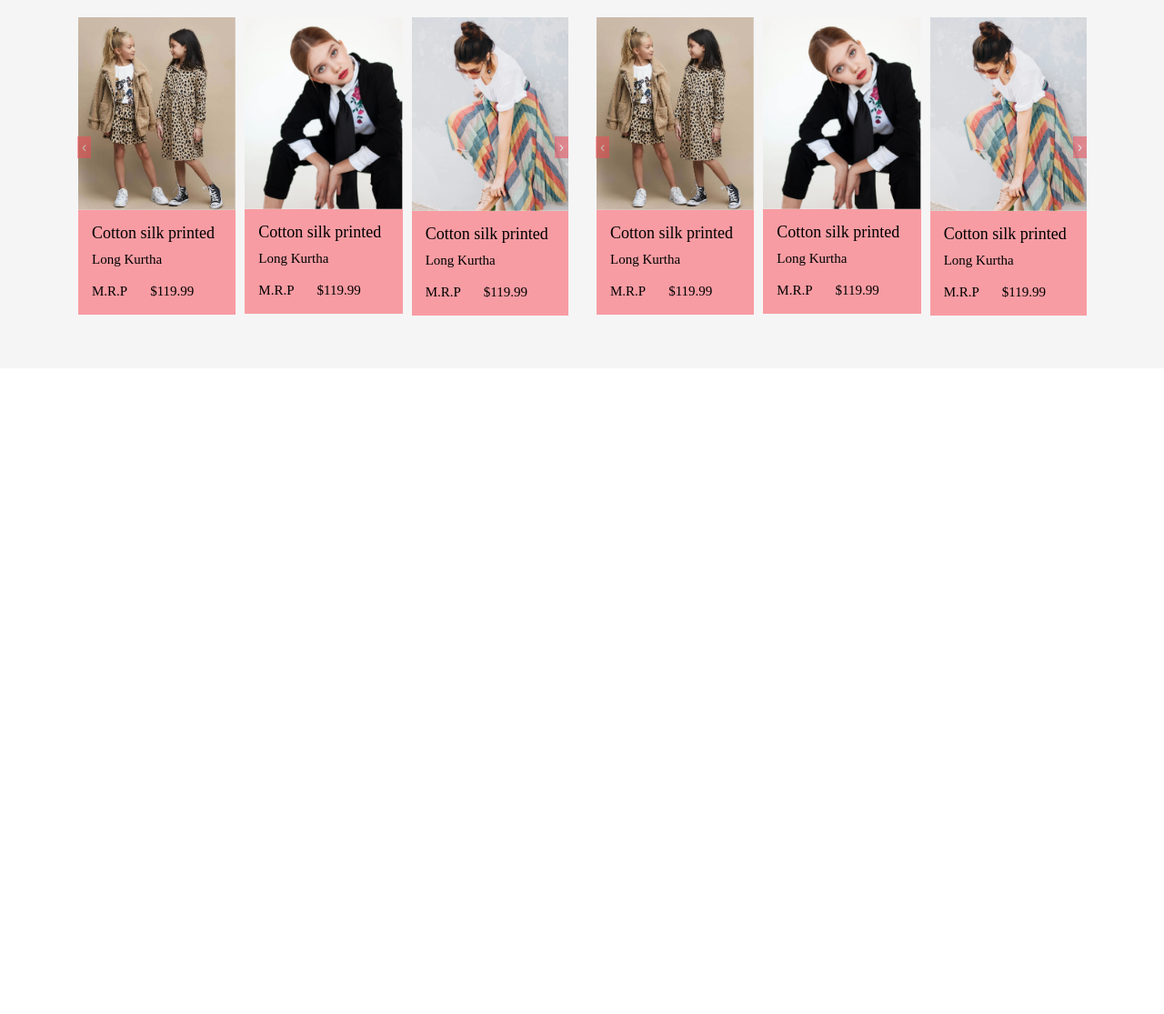
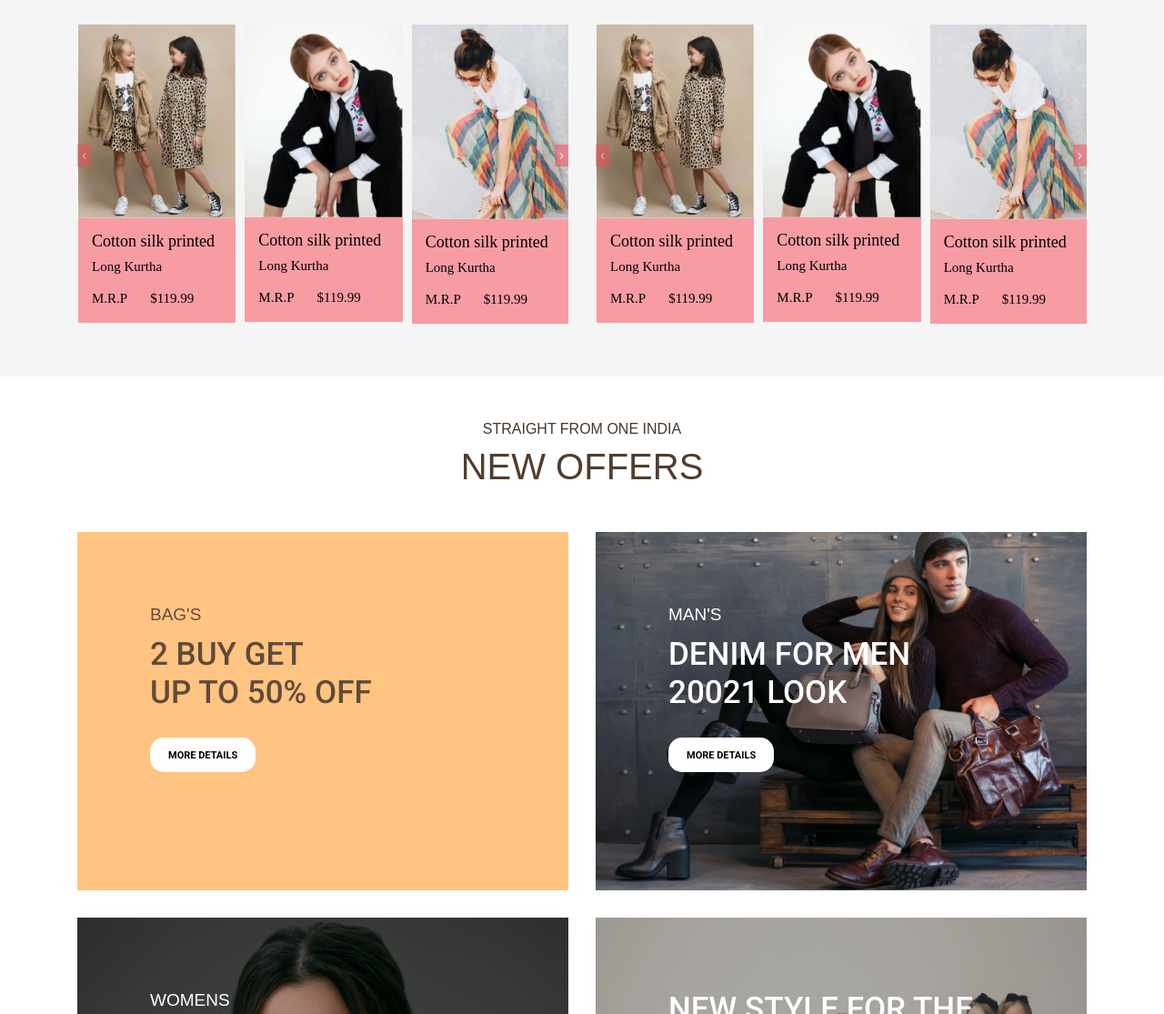
Before and after one commit to mundir-dev/one-india-apparels, a plain HTML site: page index.html in a window 1280 px wide. Shown: the part 2474-3589 px from the top of the page at 91% size. Before the commit the page ends 2879 px from the top, so only its background shows below. Drawn offline with nearby package versions, Linux system fonts and the light colour scheme; a web font is replaced by a local one.

Commit message:
new offer section added

```diff
--- a/index.html
+++ b/index.html
@@ -226,7 +226,7 @@
                     <p class="sm-carousel-disc">FROM HANDWOVEN SARIS TO EMBROIDERED SUIT SETSGET READY TO DRESS THE BEST!</p>
                 </div>
                 <div class="col-md-6">
-                    <div id="smCarousel2" class="carousel slide" data-ride="carouse2" data-aos="fade-up">
+                    <div id="smCarousel2" class="carousel slide" data-ride="carousel" data-aos="fade-up">
                         <ol class="carousel-indicators rounded-indicators">
                           <li data-target="#smCarousel2" data-slide-to="0" class="active"></li>
                           <li data-target="#smCarousel2" data-slide-to="1"></li>
@@ -394,6 +394,52 @@
         </div>
     </section>
 
+    <section class="mb-5">
+        <div class="container">
+            <div class="text-center my-5" data-aos="fade-up">
+                <h6 class="main-caption">STRAIGHT FROM ONE INDIA</h6>
+                <h1 class="main-heading">NEW OFFERS</h1>
+            </div>
+            <div class="row">
+                <div class="col-md-6 mb-30">
+                    <div class="offer-dispaly-box" data-aos="fade-up">
+                        <div class="content">
+                            <h5>BAG'S</h5>
+                            <h2>2 BUY GET<br/>UP TO 50% OFF</h2>
+                            <a href="#"><button class="animate-scale-1">more details</button></a>
+                        </div>
+                    </div>
+                </div>
+                <div class="col-md-6 mb-30">
+                    <div class="offer-dispaly-box" data-aos="fade-up" style="background-image: url(./res/images/bg1.png);">
+                        <div class="content with-bg">
+                            <h5>MAN'S</h5>
+                            <h2>DENIM FOR MEN<br/>20021 LOOK</h2>
+                            <a href="#"><button class="animate-scale-1">more details</button></a>
+                        </div>
+                    </div>
+                </div>
+                <div class="col-md-6 mb-30">
+                    <div class="offer-dispaly-box" data-aos="fade-up" style="background-image: url(./res/images/bg2.png);">
+                        <div class="content with-bg">
+                            <h5>WOMENS</h5>
+                            <h2>VINTAGE LOOK FOR<br/>WOMEN</h2>
+                            <a href="#"><button class="animate-scale-1">more details</button></a>
+                        </div>
+                    </div>
+                </div>
+                <div class="col-md-6 mb-30">
+                    <div class="offer-dispaly-box" data-aos="fade-up" style="background-image: url(./res/images/bg3.png);">
+                        <div class="content with-bg">
+                            <h2>NEW STYLE FOR THE<br/>20021</h2>
+                            <a href="#"><button class="animate-scale-1">more details</button></a>
+                        </div>
+                    </div>
+                </div>
+            </div>
+        </div>
+    </section>
+
 
     <script src="https://cdn.jsdelivr.net/npm/jquery@3.5.1/dist/jquery.slim.min.js" integrity="sha384-DfXdz2htPH0lsSSs5nCTpuj/zy4C+OGpamoFVy38MVBnE+IbbVYUew+OrCXaRkfj" crossorigin="anonymous"></script>
     <script src="https://cdn.jsdelivr.net/npm/popper.js@1.16.1/dist/umd/popper.min.js" integrity="sha384-9/reFTGAW83EW2RDu2S0VKaIzap3H66lZH81PoYlFhbGU+6BZp6G7niu735Sk7lN" crossorigin="anonymous"></script>
--- a/res/css/style.scss
+++ b/res/css/style.scss
@@ -2,6 +2,7 @@
 @import url('https://fonts.googleapis.com/css2?family=Playfair+Display:wght@400;700&display=swap');
 @import url('https://fonts.googleapis.com/css2?family=Bellefair&display=swap');
 @import url('http://fonts.cdnfonts.com/css/gotham-rounded');
+@import url('https://fonts.googleapis.com/css2?family=Roboto:wght@500;700&display=swap');
 
 *{
     font-family: 'Gotham Book', sans-serif;
@@ -25,6 +26,10 @@
 
 .bg-gray{
     background-color: #F5F5F5;
+}
+
+.mb-30{
+    margin-bottom: 30px;
 }
 
 header{
@@ -239,14 +244,14 @@ nav{
 }
 
 .main-heading{
-    font-size: 36px;
+    font-size: 40px;
     color: #4F3D2F;
     text-transform: uppercase;
     margin-bottom: 20px;
 }
 
 .main-caption{
-    font-size: 17px;
+    font-size: 16px;
     color: #44372C;
 }
 
@@ -268,7 +273,7 @@ nav{
         text-align: center;
         h3{
             color: #630614;
-            font-size: 19px;
+            font-size: 20px;
             font-family: 'Bellefair', serif;
         }
         p{
@@ -354,3 +359,40 @@ nav{
           }
     }
 }
+
+.offer-dispaly-box{
+    background-color: #FFC481;
+    padding: 80px;
+    padding-bottom: 130px;
+    height: 100%;
+    background-size: cover;
+    background-repeat: no-repeat;
+    background-position: center;
+    h5{
+        color: #604B3B;
+        font-size: 19px;
+        margin-bottom: 11px;
+    }
+    h2{
+        color: #604B3B;
+        font-size: 35px;
+        font-family: 'Roboto', sans-serif;
+    }
+    .with-bg{
+        h5,h2{
+            color: #FFFFFF;
+        }
+    }
+    button{
+        color: #000;
+        background-color: #fff;
+        padding: 12px 20px 10px 20px;
+        border-radius: 15px;
+        text-transform: uppercase;
+        border: none;
+        font-weight: bold;
+        font-size: 11px;
+        font-family: 'Roboto', sans-serif;
+        margin-top: 20px;
+    }
+}
```
Also changed, not shown: res/css/style.css, res/images/bg1.png (added), res/images/bg2.png (added), res/images/bg3.png (added), 1 other file.
